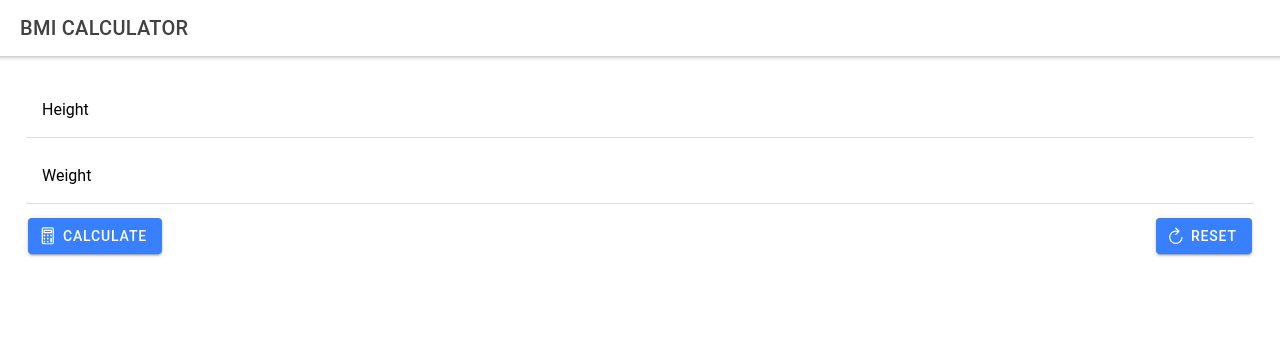
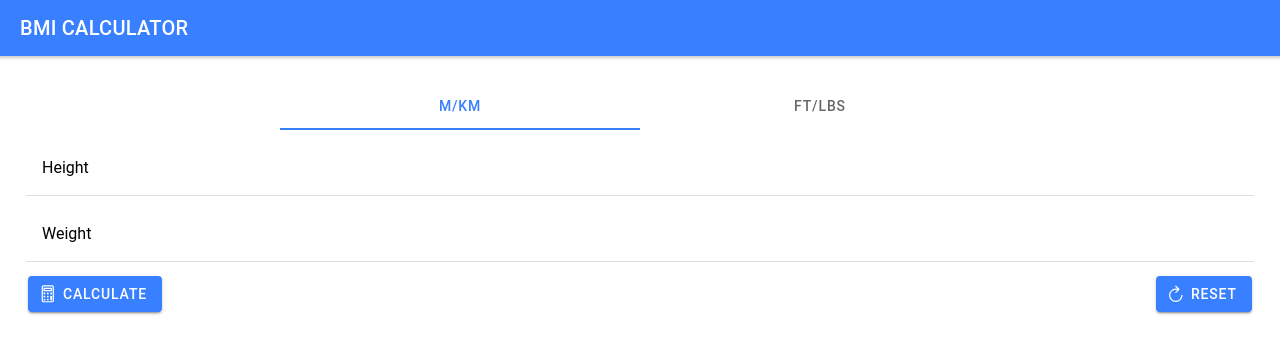
Before and after one commit to BlackE-/ionic-react-01, a React (Create React App) app: page / in a window 1280 px wide. Shown: the top 354 px of the page. Built offline with nearby package versions, Linux system fonts and the light colour scheme.

Commit message:
chore(controller): add component using ion-segments

```diff
--- a/src/App.tsx
+++ b/src/App.tsx
@@ -2,10 +2,7 @@ import React, {useRef, useState } from 'react';
 
 import { IonApp, IonHeader , IonContent, IonToolbar,
   IonTitle, IonGrid, IonRow, IonCol, IonLabel ,IonInput,
-  IonItem } from '@ionic/react';
-
-import BMIControls from './components/BMIControls';
-import BMIResult from './components/BMIResult';
+  IonItem, IonAlert } from '@ionic/react';
 
 /* Core CSS required for Ionic components to work properly */
 import '@ionic/react/css/core.css';
@@ -25,9 +22,13 @@ import '@ionic/react/css/display.css';
 
 /* Theme variables */
 import './theme/variables.css';
+import BMIControls from './components/BMIControls';
+import BMIResult from './components/BMIResult';
+import InputControl from './components/InputControl';
 
 const App: React.FC = () => {
   const [ calculatedBMI, setCalculatedBMI ] = useState<number>();
+  const [error,setError] = useState<string>();
 
   const weightInputRef = useRef<HTMLIonInputElement>(null);
   const heightInputRef = useRef<HTMLIonInputElement>(null);
@@ -35,7 +36,8 @@ const App: React.FC = () => {
     const enteredWeight = weightInputRef.current?.value;
     const enteredHeight = heightInputRef.current?.value;
 
-    if(!enteredHeight || !enteredWeight){
+    if(!enteredHeight || !enteredWeight || +enteredHeight <= 0 || +enteredWeight <=0){
+      setError('Please enter a valid ( non-negative ) input number')
       return;
     }
 
@@ -49,11 +51,19 @@ const App: React.FC = () => {
     setCalculatedBMI(0);
   };
 
+  const clearError = () =>{
+    setError('');
+  }
 
-
-  return (<IonApp>
+  return (
+  <React.Fragment>
+    <IonAlert
+              isOpen={!!error}
+              message={error}
+              buttons={[{text:'OK',handler:clearError}]}></IonAlert>
+    <IonApp>
       <IonHeader>
-      <IonToolbar>
+        <IonToolbar color="primary">
           <IonTitle>BMI CALCULATOR</IonTitle>
         </IonToolbar>
       </IonHeader>
@@ -61,9 +71,14 @@ const App: React.FC = () => {
         <IonGrid>
           <IonRow>
             <IonCol>
+              <InputControl selectedValue='mkg'></InputControl>
+            </IonCol>
+          </IonRow>
+          <IonRow>
+            <IonCol>
               <IonItem>
                 <IonLabel position="floating">Height</IonLabel>
-              <IonInput ref={heightInputRef}></IonInput>
+                <IonInput type="number" ref={heightInputRef}></IonInput>
               </IonItem>
             </IonCol>
           </IonRow>
@@ -71,7 +86,7 @@ const App: React.FC = () => {
             <IonCol>
               <IonItem>
                 <IonLabel position="floating">Weight</IonLabel>
-              <IonInput ref={weightInputRef}></IonInput>
+                <IonInput type="number" ref={weightInputRef}></IonInput>
               </IonItem>
             </IonCol>
           </IonRow>
@@ -81,7 +96,8 @@ const App: React.FC = () => {
           )}
         </IonGrid>
       </IonContent>
-  </IonApp>);
+    </IonApp>
+  </React.Fragment>);
 };
 
 export default App;
--- a/src/components/BMIResult.tsx
+++ b/src/components/BMIResult.tsx
@@ -2,13 +2,14 @@ import React from 'react';
 import {IonRow,IonCol,IonCard, IonCardContent} from '@ionic/react';
 import { attachProps } from '@ionic/react/dist/types/components/utils';
 
-const BMIResult:React.FC<{result:number | string;}> = (props) =>{
+const BMIResult:React.FC<{result:number}> = (props) =>{
     return (
         <IonRow>
             <IonCol>
               <IonCard>
                 <IonCardContent>
-                  <h2>{props.result}</h2>
+                    <h2 className="ion-text-center">Your Body-Mass-Index</h2>
+                    <h2 className="ion-text-center">{props.result.toFixed(2)}</h2>
                 </IonCardContent>
               </IonCard>
             </IonCol>
```
Lines whose indentation alone changed are shown as unchanged.
